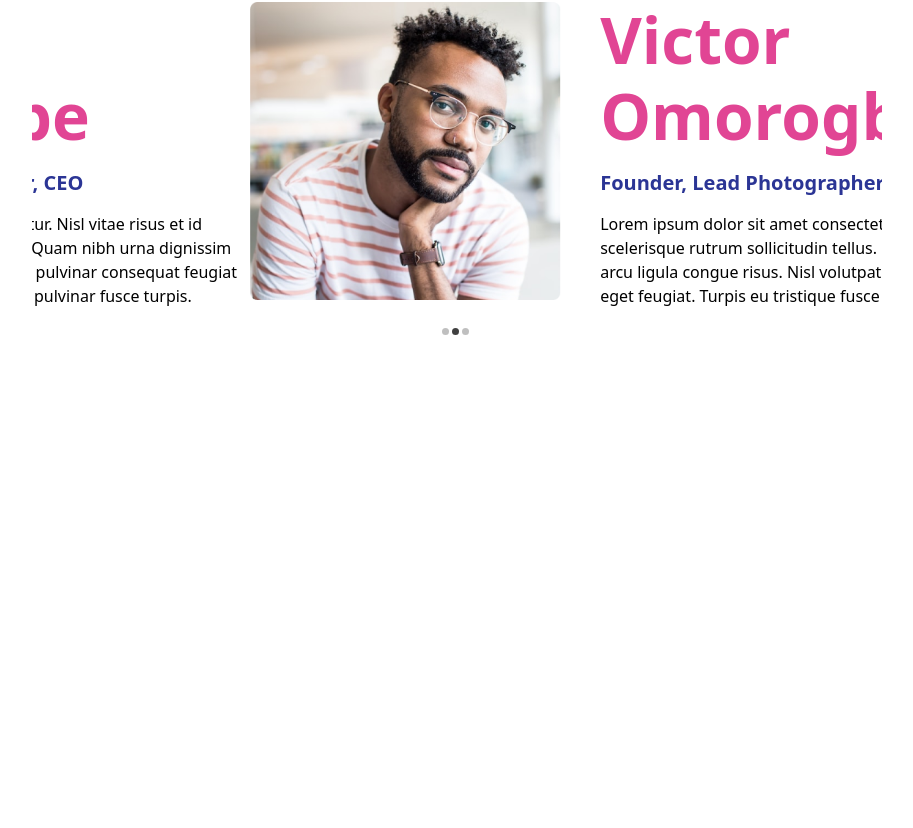
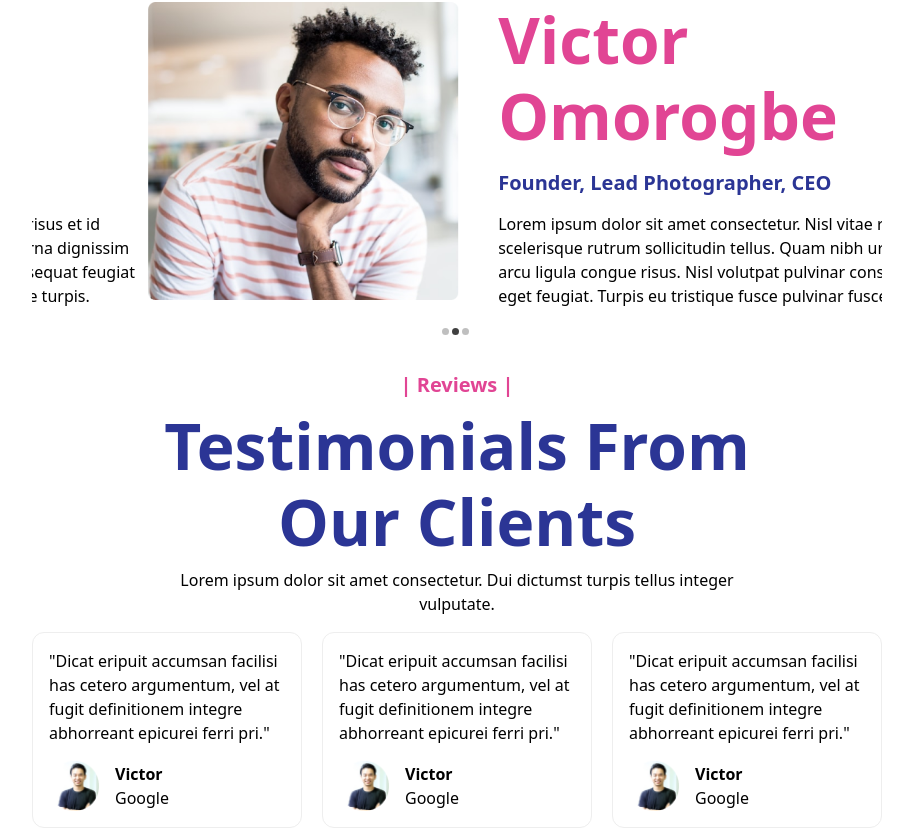
Before and after one commit to Jarvis-Nu/jarvis-nu, a Next.js app: page / in a window 1280 px wide. Shown: the part 2401-3229 px from the top of the page, without its empty margins (183-1096 px from the left). Before the commit the page ends 2771 px from the top, so only its background shows below. Built offline with nearby package versions, Linux system fonts and the light colour scheme.

Commit message:
suprememods

```diff
--- a/components/Reviews.js
+++ b/components/Reviews.js
@@ -1,5 +1,18 @@
+import Testimonial from "./Testimonial";
+
 export default function Reviews() {
     return(
-        <div></div>
+        <div className="w-full flex flex-col justify-center items-center space-y-4">
+            <div className="lg:w-[700px] xl:w-[600px] text-center space-y-2">
+                <h6 className="font-semibold text-pink h6">| Reviews |</h6>
+                <h1 className="font-bold text-ink h1">Testimonials From Our Clients</h1>
+                <p className="p px-2.5 sm:px-10 lg:px-5">Lorem ipsum dolor sit amet consectetur. Dui dictumst turpis tellus integer vulputate.</p>
+            </div>
+            <div className="flex space-x-5 lg:w-[850px]">
+                <Testimonial />
+                <Testimonial />
+                <Testimonial />
+            </div>
+        </div>
     )
 }
--- /dev/null
+++ b/components/Testimonial.js
@@ -0,0 +1,23 @@
+import Image from "next/image";
+
+export default function Testimonial(quote, image, name, job) {
+    return(
+        <div className="border border-[#EEEEEE] p-4 rounded-xl space-y-4">
+            <div>
+                <p className="p">
+                    "Dicat eripuit accumsan facilisi has cetero argumentum,
+                    vel at fugit definitionem integre abhorreant epicurei ferri pri."
+                </p>
+            </div>
+            <div className="flex items-center space-x-4">
+                <div className="rounded-full max-w-[50px] max-h-[50px]">
+                    <Image src={"/reviewer.png"} width={50} height={50} />
+                </div>
+                <div>
+                    <p className="font-semibold">Victor</p>
+                    <p>Google</p>
+                </div>
+            </div>
+        </div>
+    )
+}
```
Also changed, not shown: public/reviewer.png (added).
